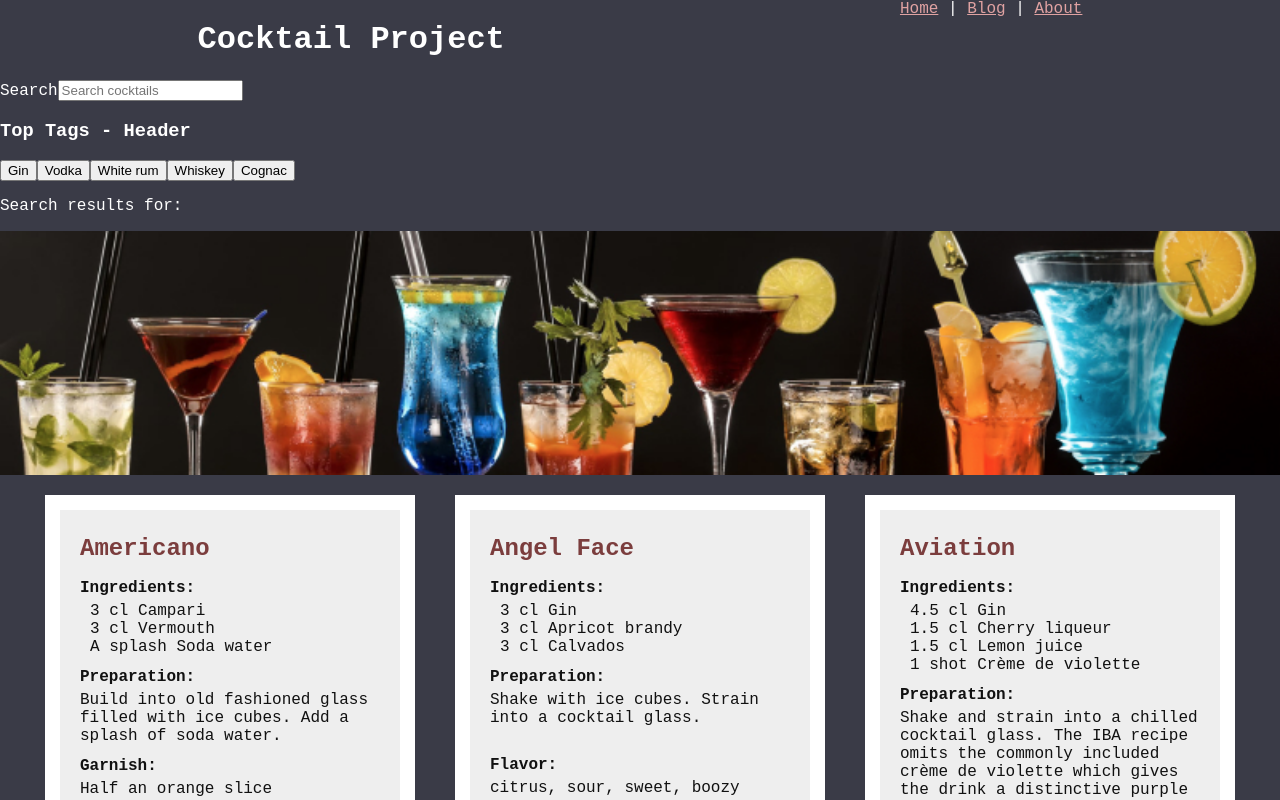
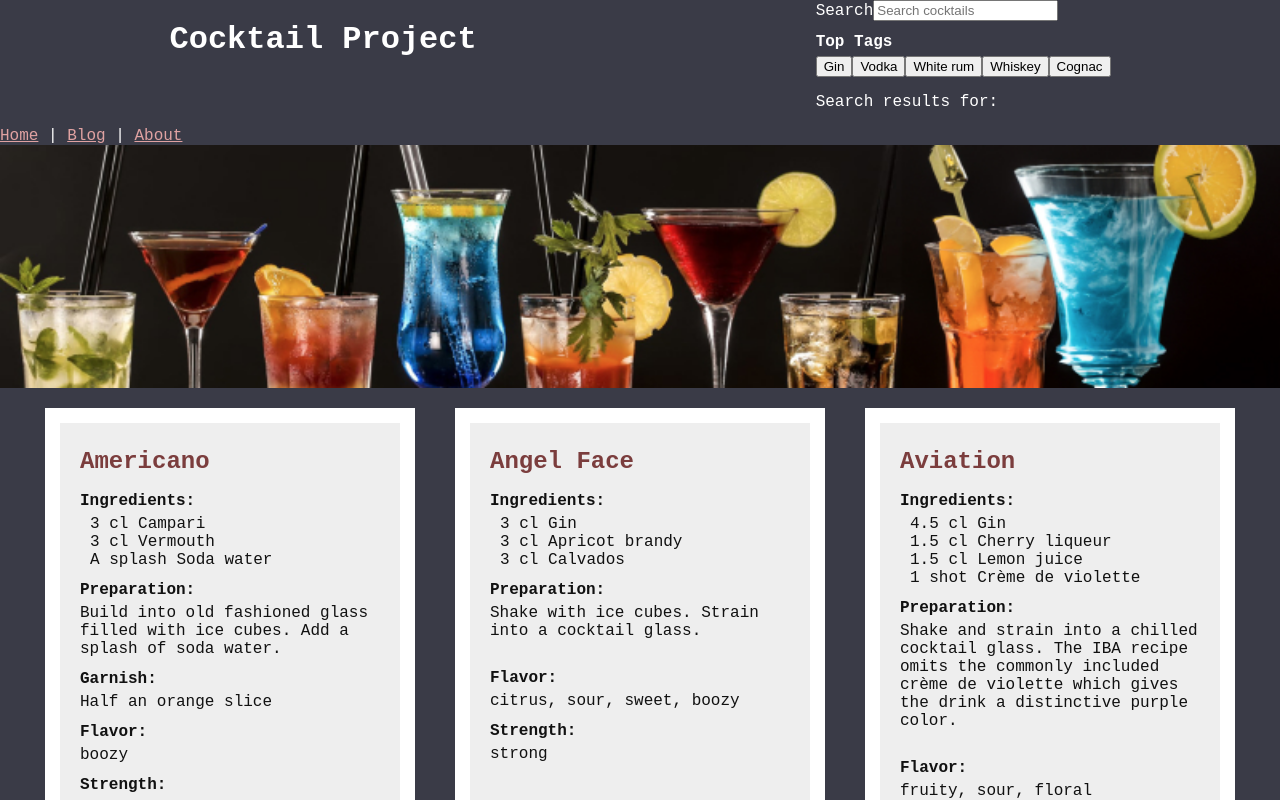
Before and after one commit to isabelchua/cocktail-project, a React (Vite) app: page / in a window 1280 px wide. Shown: the top 800 px of the page. Built offline with nearby package versions, Linux system fonts and the light colour scheme.

Commit message:
header layout fix

```diff
--- a/src/components/Header.jsx
+++ b/src/components/Header.jsx
@@ -69,11 +69,7 @@ function Header({ onSearch }) {
 					<Link to={`/`}>Cocktail Project</Link>
 				</h1>
 				{/* {shouldRenderSearch && <Search onSearch={handleSearch} />} */}
-				<nav>
-					<Link to={`/`}>Home</Link> | <Link to={`/blog`}>Blog</Link> |{" "}
-					<Link to={`/about`}>About</Link>{" "}
-				</nav>
-			</div>
+
 				<div>
 					{/* <Search onSearch={handleSearch} /> */}
 					{/* <Tags tags={searchTerm} /> */}
@@ -84,7 +80,7 @@ function Header({ onSearch }) {
 						// value={value}
 						onChange={handleInputChange}
 					/>
-				<h3>Top Tags - Header</h3>
+					<h4>Top Tags</h4>
 					{tags.map(tag => (
 						<button key={tag} onClick={() => handleTagClick(tag)}>
 							{tag}
@@ -92,6 +88,11 @@ function Header({ onSearch }) {
 					))}
 					<p>Search results for: {searchTerm}</p>
 				</div>
+			</div>
+			<nav>
+				<Link to={`/`}>Home</Link> | <Link to={`/blog`}>Blog</Link> |{" "}
+				<Link to={`/about`}>About</Link>{" "}
+			</nav>
 		</>
 	);
 }
```
Lines whose indentation alone changed are shown as unchanged.
